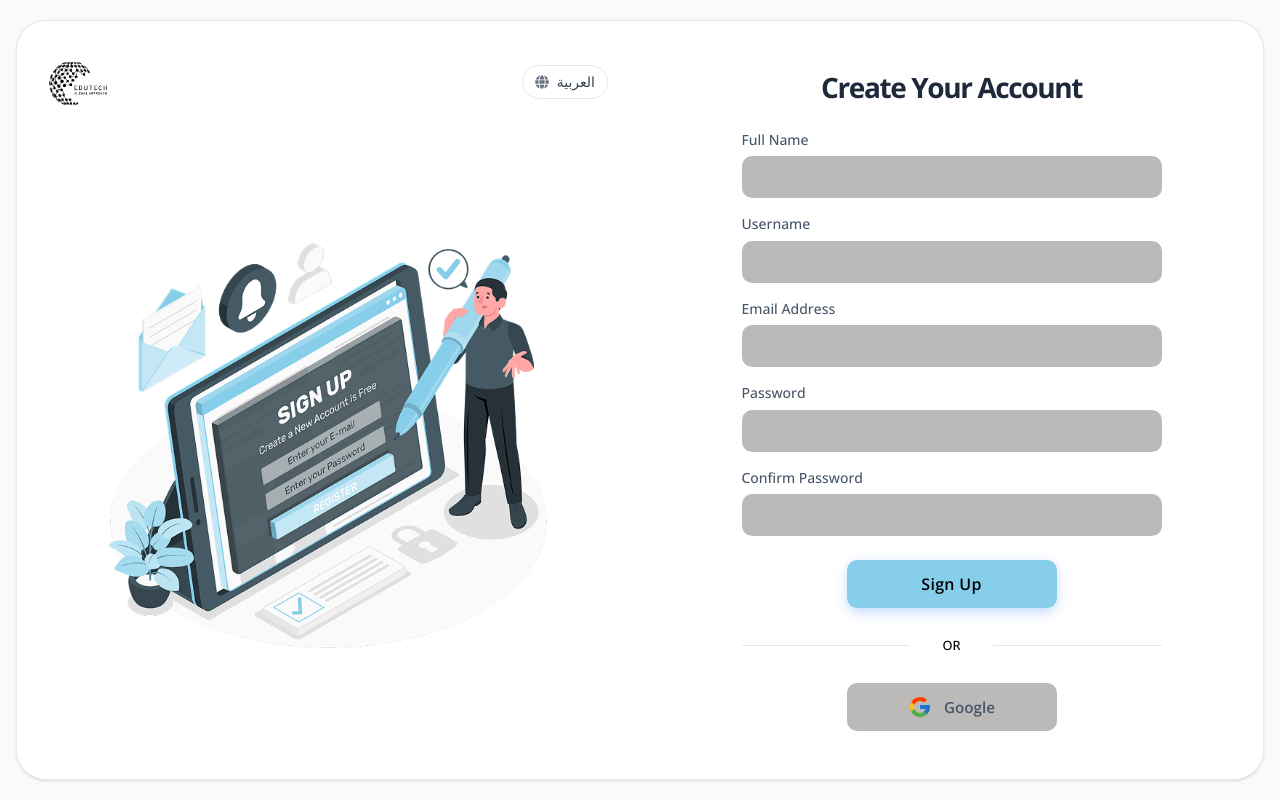
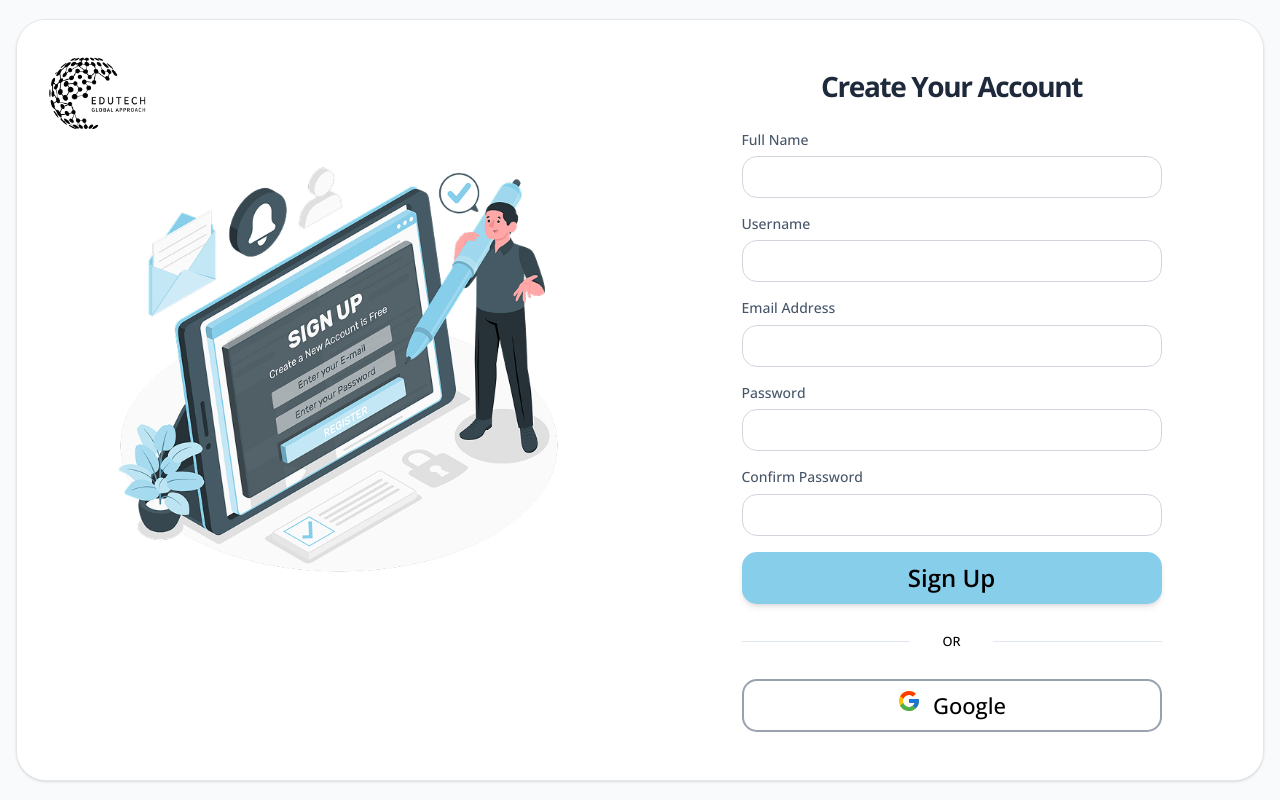
Before and after one commit to EduTechTeam/LMS-Front, a Next.js app: page /en/register in a window 1280 px wide. Built offline with nearby package versions, Linux system fonts and the light colour scheme; no server answers.

Commit message:
feat: Add user registration page with form validation and styling.

```diff
--- a/src/app/[locale]/(auth)/register/page.css
+++ b/src/app/[locale]/(auth)/register/page.css
@@ -183,7 +183,7 @@ body {
     outline: none;
     background: #f8fafc;
     border-color: #60a5fa;
-    box-shadow: 0 0 0 3px rgba(96, 165, 250, 0.1);
+    box-shadow: 0 0 0 3px #475569;
 }
 
 .form-group input::placeholder {
@@ -195,7 +195,7 @@ body {
     padding: 0.75rem;
     font-size: 1rem;
     font-weight: 600;
-    color: #000000;
+    color: #475569;
     background: linear-gradient(135deg, #60a5fa 0%, #3b82f6 100%);
     border: none;
     border-radius: 10px;
--- a/src/app/[locale]/(auth)/register/page.jsx
+++ b/src/app/[locale]/(auth)/register/page.jsx
@@ -99,8 +99,8 @@ export default function RegisterPage() {
             <div className="flex w-full max-w-[1500px] flex-col overflow-hidden rounded-[30px] border border-gray-200 bg-white shadow-sm lg:flex-row">
                 {/* Left Side - Illustration */}
                 <div className="relative flex shrink-0 flex-col items-center justify-center bg-white p-8 lg:w-1/2 lg:p-12">
-          <div className="absolute left-8 top-8">
-            <div className="h-[60px] w-[60px]">
+                    <div className="">
+                        <div className="h-[150px] w-[150px] lg:absolute lg:left-8 lg:top-8 lg:h-[80px] lg:w-[100px]">
                             <Image
                                 src="/edutech logo black 5.png"
                                 alt={t("logoAlt")}
@@ -110,11 +110,9 @@ export default function RegisterPage() {
                             />
                         </div>
                     </div>
-          <div className="absolute right-8 top-11">
-            <LanguageSwitcher />
-          </div>
 
-          <div className="mt-16 flex w-full flex-1 items-center justify-center">
+
+                    <div className="hidden  lg:block mt-16 ml-[100px] flex w-full flex-1 items-center justify-center">
                         <Image
                             src="/Rectangle 8.png"
                             alt=""
@@ -155,8 +153,20 @@ export default function RegisterPage() {
                                             setFormErrors({ ...formErrors, fullName: "" });
                                     }}
                                     required
-                  className={`h-[38px] w-full rounded-[10px] border-2 bg-brand-silver px-4 py-[0.6rem] text-[0.95rem] text-heading transition-all duration-300 placeholder-placeholder focus:bg-input-focus-bg focus:border-input-focus-border focus:outline-none focus:ring-4 focus:ring-input-focus-border/10 lg:h-[42px] lg:py-3 ${
-                    formErrors.fullName
+                                    className={`h-[38px] w-full rounded-[15px]
+                                        border !border-gray-300
+                                        bg-white
+                                        px-4 py-[0.6rem]
+                                        text-[0.95rem] text-heading
+                                        placeholder-placeholder
+
+                                        focus:bg-white
+                                        focus:!border-gray-300
+                                        focus:outline-none
+                                        focus:ring-0
+
+                                        lg:h-[42px] lg:py-3
+                                        ${formErrors.fullName
                                             ? "border-red-500"
                                             : "border-transparent"
                                         }`}
@@ -184,8 +194,20 @@ export default function RegisterPage() {
                                             setFormErrors({ ...formErrors, username: "" });
                                     }}
                                     required
-                  className={`h-[38px] w-full rounded-[10px] border-2 bg-brand-silver px-4 py-[0.6rem] text-[0.95rem] text-heading transition-all duration-300 placeholder-placeholder focus:bg-input-focus-bg focus:border-input-focus-border focus:outline-none focus:ring-4 focus:ring-input-focus-border/10 lg:h-[42px] lg:py-3 ${
-                    formErrors.username
+                                    className={`h-[38px] w-full rounded-[15px]
+                                        border !border-gray-300
+                                        bg-white
+                                        px-4 py-[0.6rem]
+                                        text-[0.95rem] text-heading
+                                        placeholder-placeholder
+
+                                        focus:bg-white
+                                        focus:!border-gray-300
+                                        focus:outline-none
+                                        focus:ring-0
+
+                                        lg:h-[42px] lg:py-3
+                                        ${formErrors.username
                                             ? "border-red-500"
                                             : "border-transparent"
                                         }`}
@@ -213,8 +235,20 @@ export default function RegisterPage() {
                                             setFormErrors({ ...formErrors, email: "" });
                                     }}
                                     required
-                  className={`h-[38px] w-full rounded-[10px] border-2 bg-brand-silver px-4 py-[0.6rem] text-[0.95rem] text-heading transition-all duration-300 placeholder-placeholder focus:bg-input-focus-bg focus:border-input-focus-border focus:outline-none focus:ring-4 focus:ring-input-focus-border/10 lg:h-[42px] lg:py-3 ${
-                    formErrors.email ? "border-red-500" : "border-transparent"
+                                    className={`h-[38px] w-full rounded-[15px]
+                                        border !border-gray-300
+                                        bg-white
+                                        px-4 py-[0.6rem]
+                                        text-[0.95rem] text-heading
+                                        placeholder-placeholder
+
+                                        focus:bg-white
+                                        focus:!border-gray-300
+                                        focus:outline-none
+                                        focus:ring-0
+
+                                        lg:h-[42px] lg:py-3
+                                        ${formErrors.email ? "border-red-500" : "border-transparent"
                                         }`}
                                 />
                                 {formErrors.email && (
@@ -240,8 +274,20 @@ export default function RegisterPage() {
                                             setFormErrors({ ...formErrors, password: "" });
                                     }}
                                     required
-                  className={`h-[38px] w-full rounded-[10px] border-2 bg-brand-silver px-4 py-[0.6rem] text-[0.95rem] text-heading transition-all duration-300 placeholder-placeholder focus:bg-input-focus-bg focus:border-input-focus-border focus:outline-none focus:ring-4 focus:ring-input-focus-border/10 lg:h-[42px] lg:py-3 ${
-                    formErrors.password
+                                    className={`h-[38px] w-full rounded-[15px]
+                                        border !border-gray-300
+                                        bg-white
+                                        px-4 py-[0.6rem]
+                                        text-[0.95rem] text-heading
+                                        placeholder-placeholder
+
+                                        focus:bg-white
+                                        focus:!border-gray-300
+                                        focus:outline-none
+                                        focus:ring-0
+
+                                        lg:h-[42px] lg:py-3
+                                        ${formErrors.password
                                             ? "border-red-500"
                                             : "border-transparent"
                                         }`}
@@ -269,8 +315,20 @@ export default function RegisterPage() {
                                             setFormErrors({ ...formErrors, confirmPassword: "" });
                                     }}
                                     required
-                  className={`h-[38px] w-full rounded-[10px] border-2 bg-brand-silver px-4 py-[0.6rem] text-[0.95rem] text-heading transition-all duration-300 placeholder-placeholder focus:bg-input-focus-bg focus:border-input-focus-border focus:outline-none focus:ring-4 focus:ring-input-focus-border/10 lg:h-[42px] lg:py-3 ${
-                    formErrors.confirmPassword
+                                    className={`h-[38px] w-full rounded-[15px]
+                                        border !border-gray-300
+                                        bg-white
+                                        px-4 py-[0.6rem]
+                                        text-[0.95rem] text-heading
+                                        placeholder-placeholder
+
+                                        focus:bg-white
+                                        focus:!border-gray-300
+                                        focus:outline-none
+                                        focus:ring-0
+
+                                        lg:h-[42px] lg:py-3
+                                        ${formErrors.confirmPassword
                                             ? "border-red-500"
                                             : "border-transparent"
                                         }`}
@@ -284,7 +342,7 @@ export default function RegisterPage() {
 
                             <button
                                 type="submit"
-                className="mt-2 self-center w-[50%] cursor-pointer rounded-[10px] border-none bg-brand-blue p-[0.65rem] text-[0.9rem] font-semibold tracking-[0.3px] text-brand-black shadow-[0_4px_12px_var(--color-shadow-primary)] transition-all duration-300 hover:-translate-y-0.5 hover:shadow-[0_6px_16px_var(--color-brand-blue)] active:translate-y-0 lg:p-3 lg:text-base"
+                                className="w-full self-center rounded-[15px] bg-brand-blue py-2 text-[24px] font-semibold text-brand-black shadow-md transition-all hover:brightness-105 hover:shadow-lg active:scale-[0.99]   "
                             >
                                 {t("signUpButton")}
                             </button>
@@ -297,7 +355,7 @@ export default function RegisterPage() {
 
                             <button
                                 type="button"
-                className="flex self-center w-[50%] cursor-pointer items-center justify-center gap-3 rounded-[10px] border-none bg-brand-silver p-[0.65rem] text-[0.9rem] font-semibold text-label transition-all duration-300 hover:-translate-y-0.5 hover:bg-google-btn-hover hover:shadow-[0_4px_12px_var(--color-shadow-google)] active:translate-y-0 lg:p-3 lg:text-[0.95rem]"
+                                className="flex w-full rounded-[15px] self-center justify-center gap-3 bg-brand-white border-gray-400 border-2 py-2 text-black text-[22px] font-medium transition-colors hover:bg-google-btn-hover"
                             >
                                 <FcGoogle className="text-2xl" />
 
```
Lines whose indentation alone changed are shown as unchanged.
